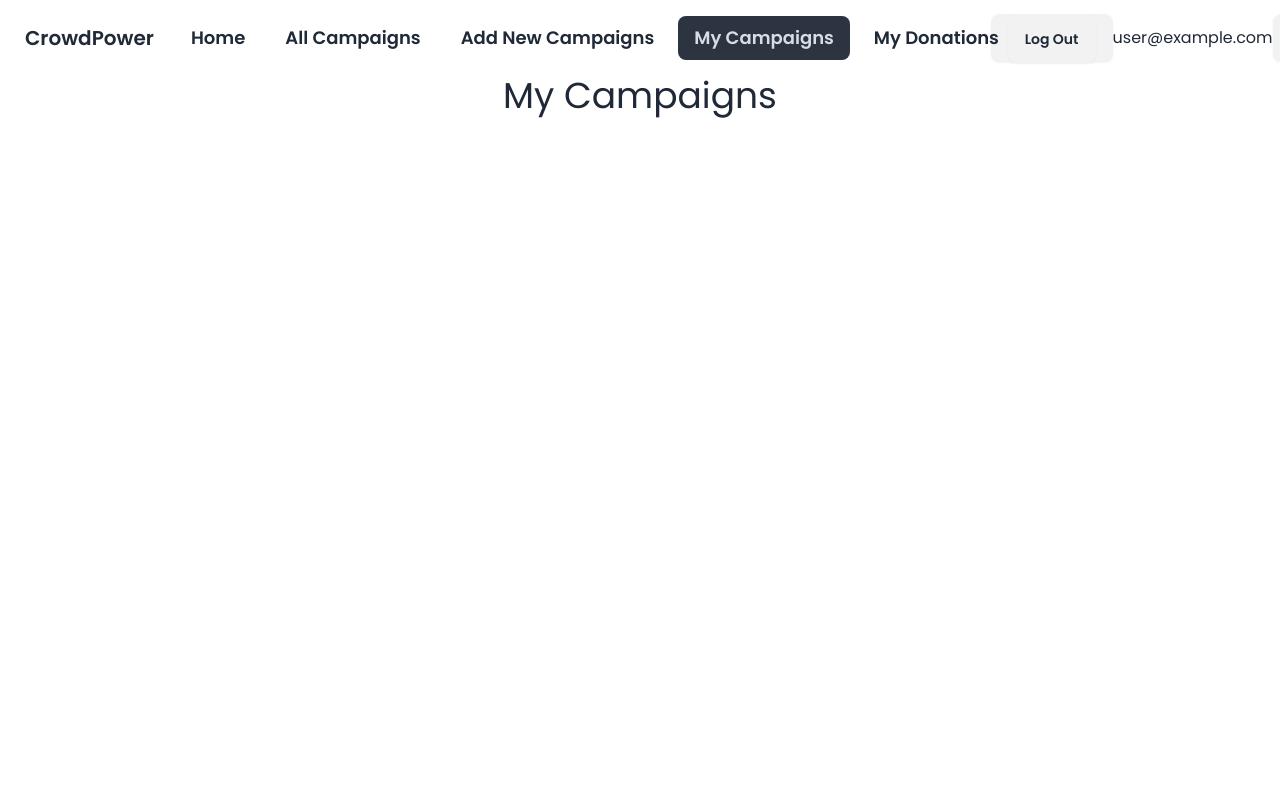
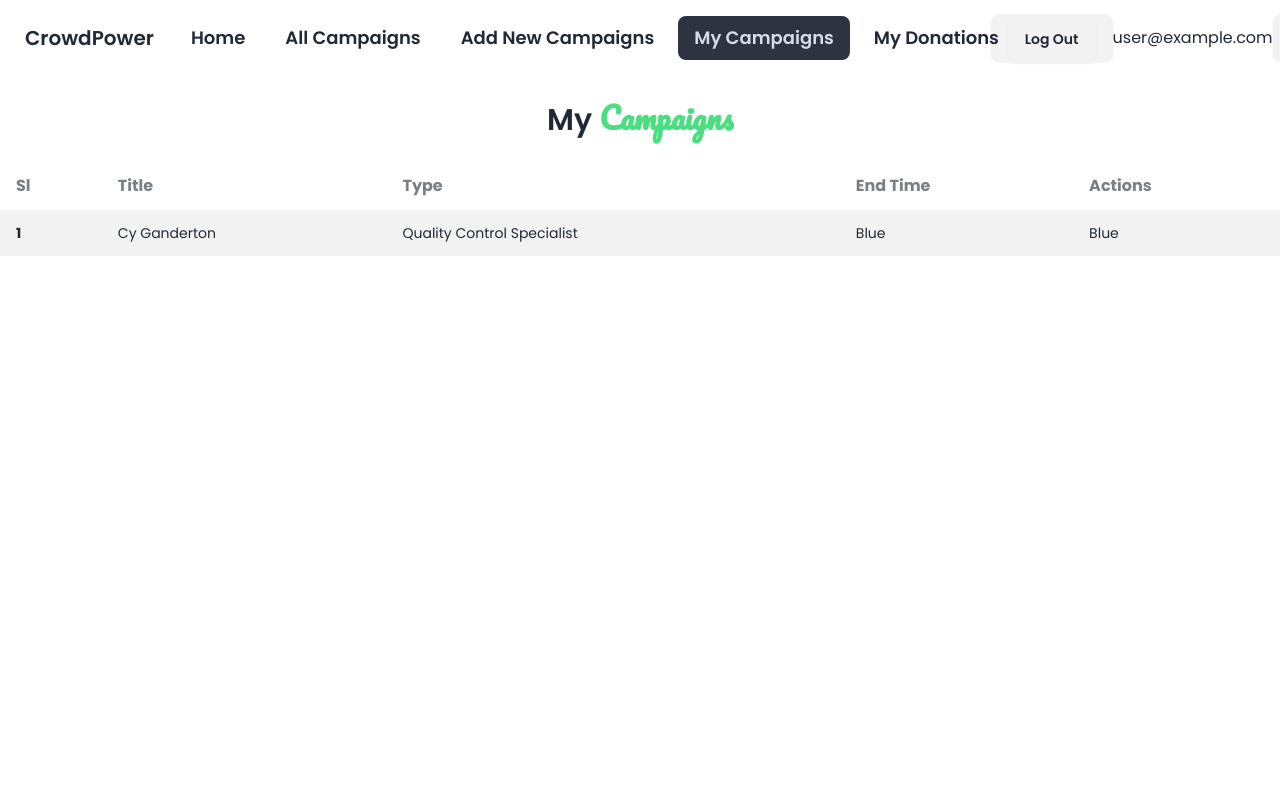
Before and after one commit to Najmul-Shaon/crowdcube-client, a React (Vite) app: page /mycampaigns in a window 1280 px wide. Shown: the top 800 px of the page. Built offline with nearby package versions, Linux system fonts and the light colour scheme; no server answers; sample sign-in values are in the browser's storage.

Commit message:
after user creation, data saved into db

```diff
--- a/src/Components/RunningCampaigns.jsx
+++ b/src/Components/RunningCampaigns.jsx
@@ -21,7 +21,7 @@ const RunningCampaigns = () => {
       </div>
       <div className="grid grid-cols-2 gap-6">
         {notExpiredDontaions.map((donation) => (
-          <RunningCampaign donation={donation}></RunningCampaign>
+          <RunningCampaign key={donation._id} donation={donation}></RunningCampaign>
         ))}
       </div>
     </div>
--- a/src/Pages/MyCampaigns.jsx
+++ b/src/Pages/MyCampaigns.jsx
@@ -1,7 +1,33 @@
 const MyCampaigns = () => {
   return (
-    <div>
-      <h3 className="text-4xl text-center">My Campaigns</h3>
+    <div className="container mx-auto">
+      <h3 className="text-center my-6 text-3xl font-semibold">
+        My <span className="font-pacifico text-green-400">Campaigns</span>{" "}
+      </h3>
+      <div className="overflow-x-auto">
+        <table className="table">
+          {/* head */}
+          <thead>
+            <tr>
+              <th className="text-base">Sl</th>
+              <th className="text-base">Title</th>
+              <th className="text-base">Type</th>
+              <th className="text-base">End Time</th>
+              <th className="text-base">Actions</th>
+            </tr>
+          </thead>
+          <tbody>
+            {/* row 1 */}
+            <tr className="bg-base-200">
+              <th>1</th>
+              <td>Cy Ganderton</td>
+              <td>Quality Control Specialist</td>
+              <td>Blue</td>
+              <td>Blue</td>
+            </tr>
+          </tbody>
+        </table>
+      </div>
     </div>
   );
 };
--- a/src/Pages/SignUp.jsx
+++ b/src/Pages/SignUp.jsx
@@ -73,12 +73,35 @@ const SignUp = () => {
       return;
     }
 
+    const newUser = {
+      name,
+      email,
+      photo,
+    };
+
     createNewUser(email, password)
       .then((result) => {
         const user = result.user;
-        toast.success("Welcome!!");
-        setUser(user);
-        navigate("/");
+
+        fetch("http://localhost:5000/users", {
+          method: "POST",
+          headers: {
+            "Content-Type": "application/json",
+          },
+          body: JSON.stringify(newUser),
+        })
+          .then((res) => res.json())
+          .then((data) => {
+            console.log("user added to db", data);
+
+            toast.success("Welcome!!");
+            setUser(user);
+            navigate("/");
+          });
+
+        // toast.success("Welcome!!");
+        // setUser(user);
+        // navigate("/");
       })
       .catch((e) => {
         const errorMessage = e.message;
```
